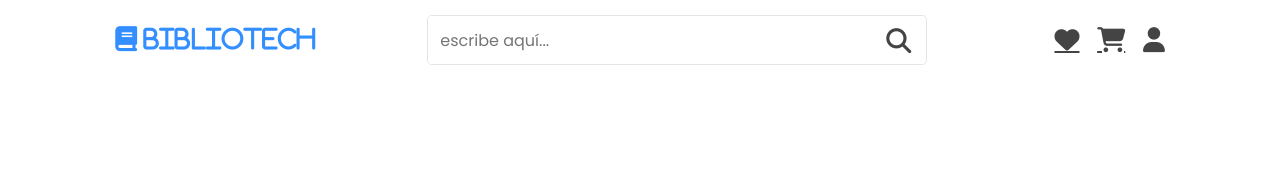
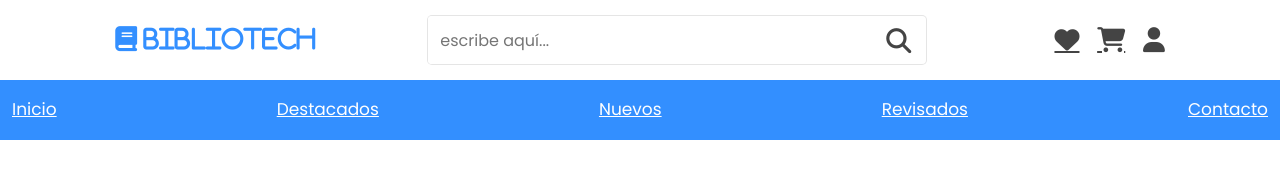
Before and after one commit to orlanjes/biblioteca, a website: page index.html in a window 1280 px wide. Drawn offline with nearby package versions, Linux system fonts and the light colour scheme.

Commit message:
primer commit

```diff
--- a/css/style.css
+++ b/css/style.css
@@ -19,7 +19,8 @@
   border: none;
   text-decoration: none;
   text-transform: capitalize;
-  transition: all 0.2s linear, width none;
+  transition: all 0.2s linear;
+  transition: width none;
 }
 
 html {
@@ -106,3 +107,22 @@ html::-webkit-scrollbar-thumb {
 #search-btn {
   display: none;
 }
+
+.header .header-2 {
+  background: var(--blue);
+}
+
+.header .header-2 .navbar {
+  text-align: center;
+}
+
+.header .header-2 .navbar a {
+  color: #fff;
+  display: inline-block;
+  padding: 1.2rem;
+  font-size: 1.7rem;
+}
+
+.header .header-2 .navbar a:hover {
+  background: var(--dark-blue);
+}
--- a/index.html
+++ b/index.html
@@ -3,7 +3,7 @@
   <head>
     <meta charset="UTF-8" />
     <meta name="viewport" content="width=device-width, initial-scale=1.0" />
-    <link rel="stylesheet" href="node_modules/normalize.css/normalize.css" />
+    <!-- <link rel="stylesheet" href="node_modules/normalize.css/normalize.css" /> -->
     <link rel="stylesheet" href="css/style.css" />
     <link
       rel="stylesheet"
@@ -39,10 +39,11 @@
 
       <div class="header-2">
         <nav class="navbar">
-          <a href="#"></a>
-          <a href=""></a>
-          <a href=""></a>
-          <a href=""></a>
+          <a href="#">inicio</a>
+          <a href="">destacados</a>
+          <a href="">nuevos</a>
+          <a href="">revisados</a>
+          <a href="">contacto</a>
         </nav>
       </div>
     </header>
```
